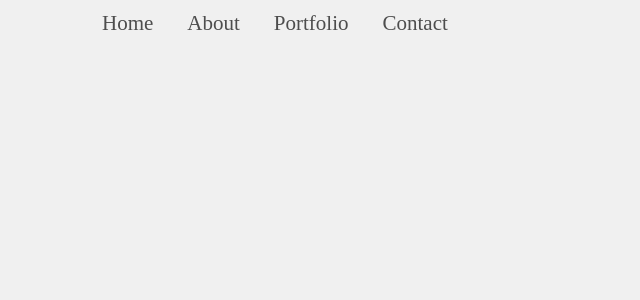
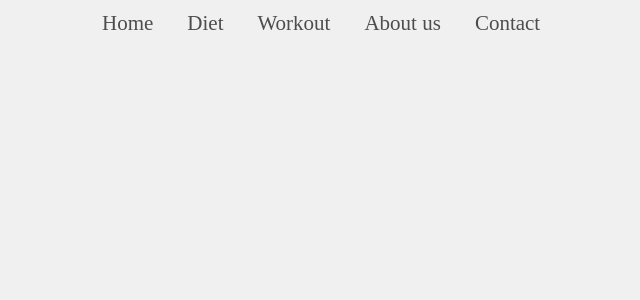
Before and after one commit to haythembensouissi/Better-body, a Next.js app in the folder client/: page / in a window 1280 px wide. Shown: the top 300 px of the page, without its empty margins (427-1067 px from the left). Built offline with nearby package versions, Linux system fonts and the light colour scheme.

Commit message:
nav bar organized

```diff
--- a/client/component/navbar.tsx
+++ b/client/component/navbar.tsx
@@ -4,8 +4,9 @@ const Navbar =()=>{
     return(<div>
   <ul className="nav">
   <li><a href="/index">Home</a></li>
-  <li><a href="/Diet">About</a></li>
-  <li><a href="/Aboutus">Portfolio</a></li>
+  <li><a href="/Diet">Diet</a></li>
+  <li><a href="/Workout*">Workout</a></li>
+  <li><a href="/Aboutus">About us</a></li>
   <li><a href="/signup">Contact</a></li>
 </ul>
 
```
